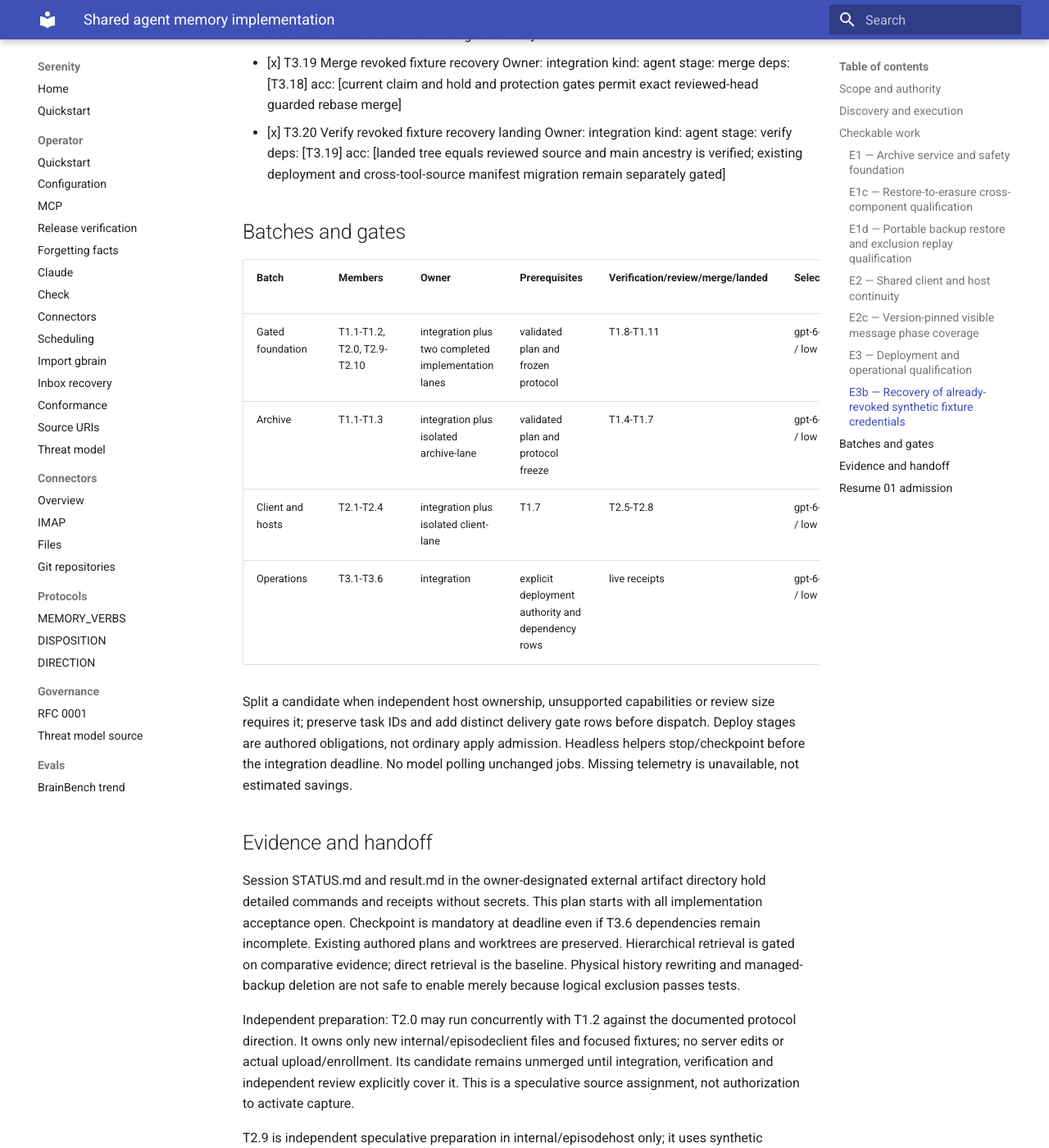
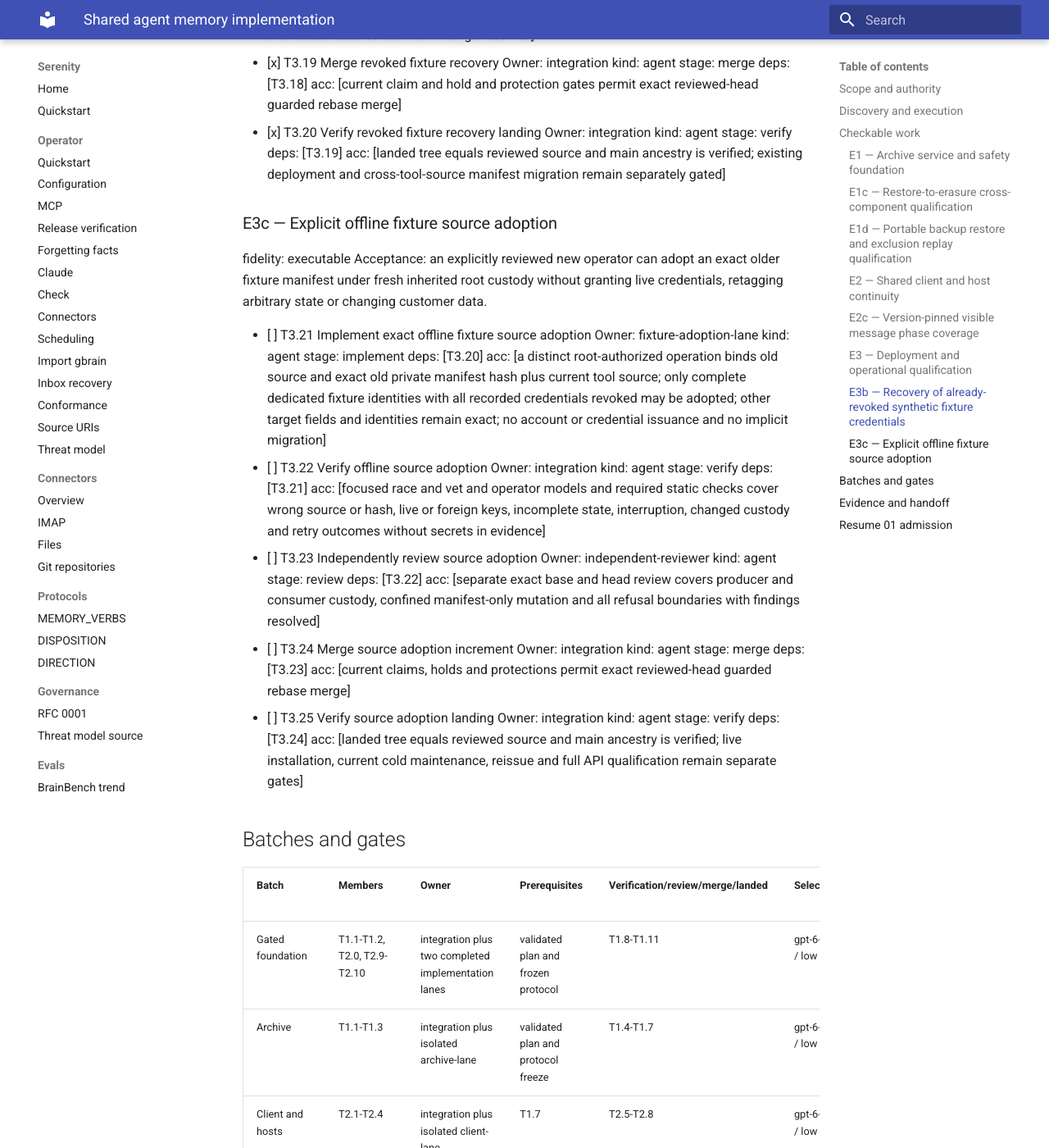
Before and after one commit to sirerun/serenity, an MkDocs documentation site: the page built from docs/plans/shared-agent-memory-implementation-20261016.md, in a window 1280 px wide and 1400 px high, scrolled down 9264 px. Shown: the whole window at 82% size. Built offline with MkDocs 1.6.1 and Material for MkDocs 9.7.7, drawn with Linux system fonts in a browser that asks for light colours; some of the changed text lies outside the part shown.

Commit message:
Plan explicit offline fixture source adoption

```diff
--- a/docs/plans/shared-agent-memory-implementation-20261016.md
+++ b/docs/plans/shared-agent-memory-implementation-20261016.md
@@ -129,6 +129,17 @@ Acceptance: cold offline custody can revoke or reissue exactly recorded fixture
 - [x] T3.19 Merge revoked fixture recovery  Owner: integration  kind: agent  stage: merge  deps: [T3.18]  acc: [current claim and hold and protection gates permit exact reviewed-head guarded rebase merge]
 - [x] T3.20 Verify revoked fixture recovery landing  Owner: integration  kind: agent  stage: verify  deps: [T3.19]  acc: [landed tree equals reviewed source and main ancestry is verified; existing deployment and cross-tool-source manifest migration remain separately gated]
 
+
+### E3c — Explicit offline fixture source adoption
+fidelity: executable
+Acceptance: an explicitly reviewed new operator can adopt an exact older fixture manifest under fresh inherited root custody without granting live credentials, retagging arbitrary state or changing customer data.
+
+- [ ] T3.21 Implement exact offline fixture source adoption  Owner: fixture-adoption-lane  kind: agent  stage: implement  deps: [T3.20]  acc: [a distinct root-authorized operation binds old source and exact old private manifest hash plus current tool source; only complete dedicated fixture identities with all recorded credentials revoked may be adopted; other target fields and identities remain exact; no account or credential issuance and no implicit migration]
+- [ ] T3.22 Verify offline source adoption  Owner: integration  kind: agent  stage: verify  deps: [T3.21]  acc: [focused race and vet and operator models and required static checks cover wrong source or hash, live or foreign keys, incomplete state, interruption, changed custody and retry outcomes without secrets in evidence]
+- [ ] T3.23 Independently review source adoption  Owner: independent-reviewer  kind: agent  stage: review  deps: [T3.22]  acc: [separate exact base and head review covers producer and consumer custody, confined manifest-only mutation and all refusal boundaries with findings resolved]
+- [ ] T3.24 Merge source adoption increment  Owner: integration  kind: agent  stage: merge  deps: [T3.23]  acc: [current claims, holds and protections permit exact reviewed-head guarded rebase merge]
+- [ ] T3.25 Verify source adoption landing  Owner: integration  kind: agent  stage: verify  deps: [T3.24]  acc: [landed tree equals reviewed source and main ancestry is verified; live installation, current cold maintenance, reissue and full API qualification remain separate gates]
+
 ## Batches and gates
 
 | Batch | Members | Owner | Prerequisites | Verification/review/merge/landed | Selection | Requested/actual size |
@@ -217,3 +228,5 @@ T1.24–T1.26 source3b5b22e0 independently approved and PR393 landedf6efd727 wit
 Source delivery reconciliation: PR392 independently accepted95fa53b5bb81869b862d537ec13abf3cb4d9fbb9 and landed30919c2fe1581ff2c0e31475dc0b49cb2fd0926a with equal tree and main ancestry. PR395 independently accepted6c06849c9375796bf7b1b7c74db93592097185bf and landed5dcef0a9e5d3b9091ced4e7ab99fe24c2af63bc0 with equal treedaf89ec03d35d82a78c961debea239ad58b32e46 and main ancestry. These close only their source review/merge/landing rows. Hosted source30919 and installed fixture tooling do not include PR395; new reissue still requires an explicit cross-tool-source custody contract and fresh cold maintenance proof. Full live qualification and real capture remain open.
 
 T1.27–T1.28 exact sourceb6e3b072711929f63496a4caa58a28abb58a98a4 passes portable restore and prior erasure-chain race, existing backup round-trip race, gateway/backup vet and lint2.11.4 on qualified bounded DGX Go1.26.9 arm64. Actual manifest-v2 Create/Restore retains the complete hosted repository and freezes accounts. The initial assertion expected ErrRevoked incorrectly: active-account lookup hides restore_pending rows. Corrected tests separately prove the exact old key identity/verifier and nonzero revocation timestamp, ordinary invalid-credential denial, and frozen-account HTTP refusal. Complete explicitly caller-trusted external replay excludes old evidence and dependent checkpoints; missing/unsealed/wrong/conflicting history refuses. Retained bundle/history hashes remain unchanged; mixed hosted candidate construction refuses. No provider seal admission, account activation, queue-generation acceptance behind the frozen gate, physical purge or managed production restore is claimed.
+
+Resume01 at21:30UTC: T3.21 source-only lane owns evals/episode-qualification exclusively. Parent retains provider/release authority and integration; portable fixture lane is finished pending verification/review. All74 task IDs remain; five additive source-adoption gates do not close original live API or erasure tasks. Exact old manifest binding must be an explicit inherited root-custody field, never a CLI/environment bypass or automatic change on ordinary prepare/reissue/revoke. Unknown/pending/incomplete/live-key state refuses. Private data and keys stay on-host. A later actual reissue needs fresh cold custody, compatible operational packets and separate exact review. Deadline22:58:27UTC; this implementer must checkpoint by22:05UTC.
```
